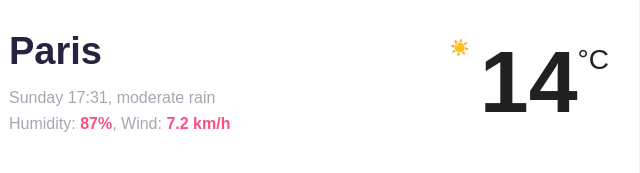
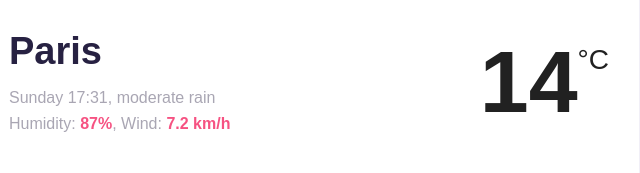
Before and after one commit to Noki16-hr/weather-app, a website: page index.html in a window 1280 px wide. Shown: the part 189-362 px from the top of the page, 331-971 px from the left. Drawn offline with nearby package versions, Linux system fonts and the light colour scheme; no server answers.

Commit message:
Changed emoji for icon

```diff
--- a/index.html
+++ b/index.html
@@ -36,7 +36,7 @@
           </div>
 
           <div class="degrees">
-            <span class="emoji">☀️</span>
+            <div id="icon"></div>
             <span id="temperature" class="temperature">14</span>
             <span class="unit">°C</span>
           </div>
```
